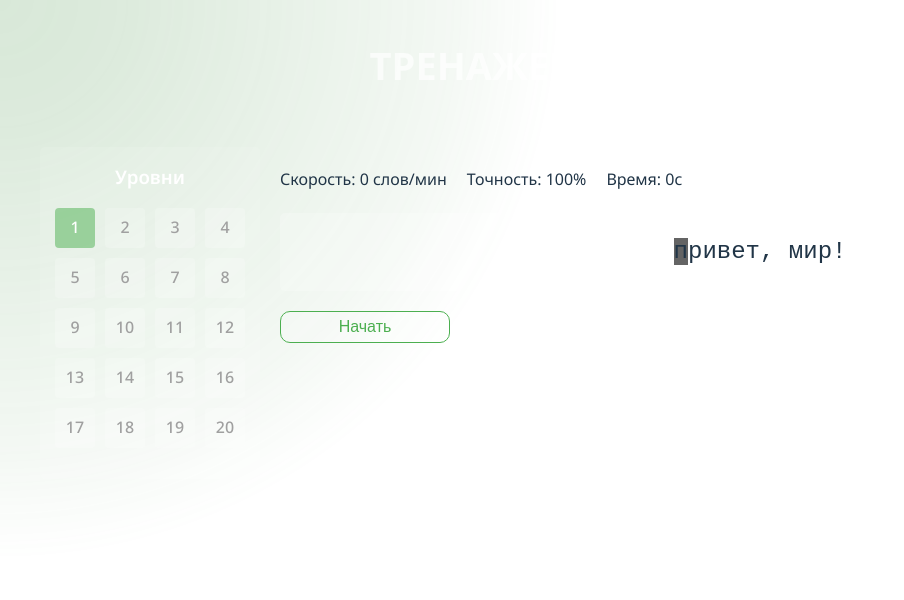
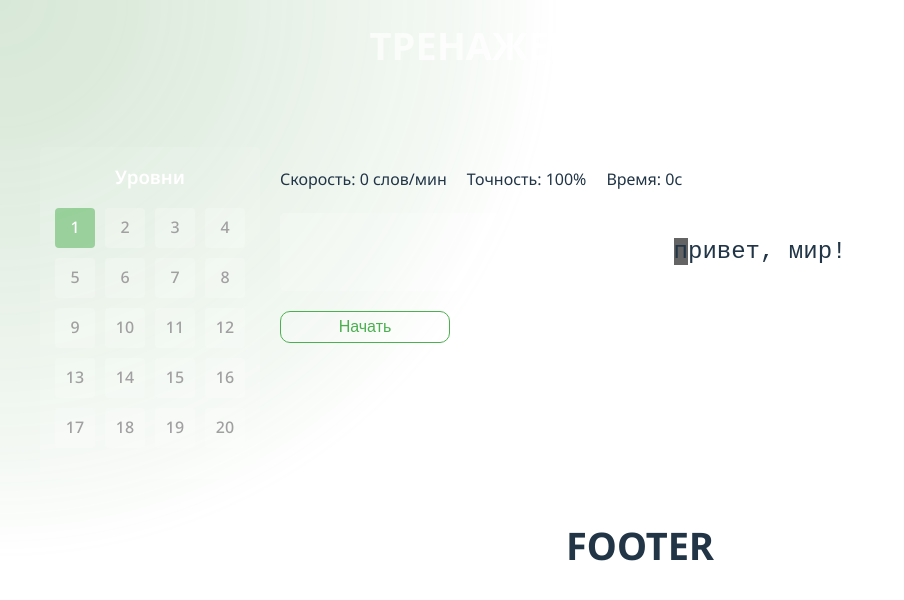
Before and after one commit to IlyaKrapivnoy/blind-typing-app, a Vue app: page /level/1 in a window 1280 px wide. Shown: the top 600 px of the page, without its empty margins (0-904 px from the left). Built offline with nearby package versions, Linux system fonts and the light colour scheme.

Commit message:
feat: add footer

```diff
--- a/src/App.vue
+++ b/src/App.vue
@@ -1,11 +1,15 @@
 <script setup>
 import TypingArea from "./components/TypingArea.vue";
 import CursorMask from "./components/CursorMask.vue";
+import Header from "./components/partials/Header.vue";
+import Footer from "./components/partials/Footer.vue";
 </script>
 
 <template>
   <CursorMask :mask="{ cursor: true, radius: 70 }">
+    <Header />
     <TypingArea />
+    <Footer />
   </CursorMask>
 </template>
 
--- a/src/components/TypingArea.vue
+++ b/src/components/TypingArea.vue
@@ -1,7 +1,5 @@
 <template>
   <div class="typing-trainer">
-    <Header />
-
     <div class="container">
       <div class="levels-sidebar">
         <h3>Уровни</h3>
@@ -87,13 +85,11 @@
 </template>
 
 <script>
-import Header from "./partials/Header.vue";
 import CustomButton from "./partials/CustomButton.vue";
 
 export default {
   name: "TypingArea",
   components: {
-    Header,
     CustomButton,
   },
   data() {
--- /dev/null
+++ b/src/components/partials/Footer.vue
@@ -0,0 +1,7 @@
+<template>
+  <h1>Footer</h1>
+</template>
+
+<script setup></script>
+
+<style scoped></style>
```
